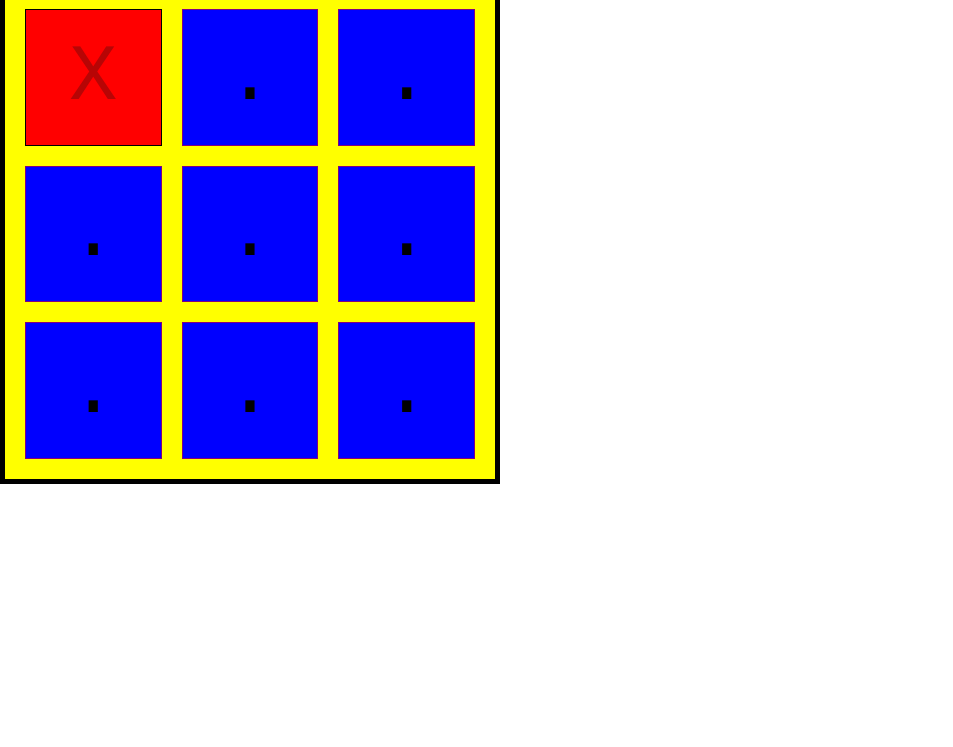
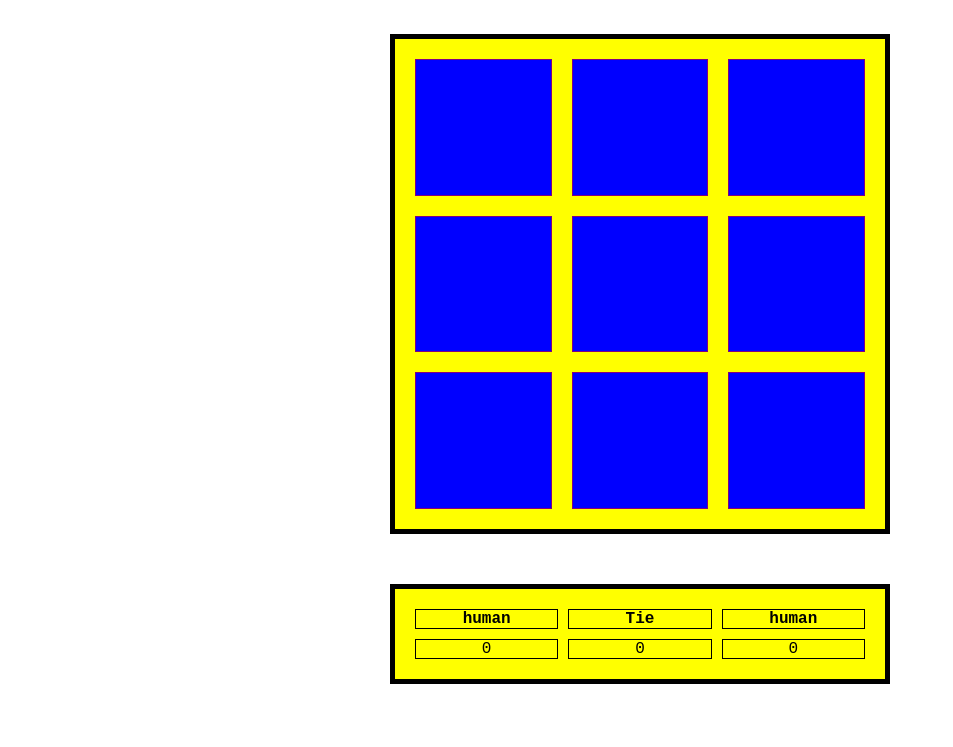
Before and after one commit to sawfiz/Tic-Tac-Toe-2023, a website built with webpack: page src/index.html in a window 1280 px wide. Shown: the part 53-800 px from the top of the page, without its empty margins (0-953 px from the left). Built offline with nearby package versions, Linux system fonts and the light colour scheme.

Commit message:
Add results table on the UI - Edit HTML, css and screenController to add the results table - Set up development server in webpack   - need to comment out the Output section in Webpack Configuration for some reason...

```diff
--- a/src/index.html
+++ b/src/index.html
@@ -9,8 +9,12 @@
 </head>
 
 <body>
-  <h1>Tic Tac Toe</h1>
-  <div class="board" id="board"></div>
+  <div class="container">
+    <h1>Tic Tac Toe</h1>
+
+    <div class="board" id="board"></div>
+    <div class="results" ></div>
+  </div>
 </body>
 
 </html>
--- a/src/index.js
+++ b/src/index.js
@@ -8,7 +8,7 @@ const players = Players();
 // Number of games to play
 
 players.setPlayers([
-  { name: 'playerOneName', marker: 'X', type: 'ai' },
+  { name: 'playerOneName', marker: 'X', type: 'human' },
   { name: 'playerTwoName', marker: 'O', type: 'human' },
 ]);
 
--- a/src/screenController.js
+++ b/src/screenController.js
@@ -4,9 +4,10 @@ import delay from './delay';
 
 // The ScreenController that presents a view and gets user requests
 const ScreenController = async (numGames, players) => {
-  let gamePlayed = 0;
   let winnerIndex = 1;
-  let score = [0, 0, 0]; // Scores for player 1, player 2, tie
+  let scores = [0, 0, 0]; // Scores for player 1, player 2, tie
+  const boardEl = document.querySelector('.board');
+  const resultsEl = document.querySelector('.results');
 
   const playGame = (players, startPlayerIndex) => {
     console.log(
@@ -16,8 +17,6 @@ const ScreenController = async (numGames, players) => {
     let game = GameController(players, startPlayerIndex);
 
     return new Promise((resolve) => {
-      const boardEl = document.querySelector('.board');
-
       // Redraws the game board in the web page
       const updateScreen = () => {
         boardEl.innerHTML = '';
@@ -69,14 +68,12 @@ const ScreenController = async (numGames, players) => {
         if (result) {
           game.resetBoard();
           if (result === 'tie') {
-            score[2]++;
             // Terminate this game.  This causes some issues with Promise
             // Error message in console. But the game runs fine.
             game = null;
-            resolve(2);  // Index of Tie is Scores is 2
+            resolve(2); // Index of Tie is Scores is 2
           } else {
             winnerIndex = players.indexOf(game.getActivePlayer());
-            score[winnerIndex] = score[winnerIndex] + 1;
             // Terminate this game.  This causes some issues with Promise
             // Error message in console. But the game runs fine.
             game = null;
@@ -92,24 +89,25 @@ const ScreenController = async (numGames, players) => {
 
   const playMultipleGames = (numGames, players) => {
     let gameIndex = 0;
-    let scores = [0, 0, 0];
+    updateScoresDisplay();
 
     const playNextGame = (startPlayerIndex) => {
       return playGame(players, startPlayerIndex).then(async (winnerIndex) => {
         // update the scores
         scores[winnerIndex] += 1;
+        updateScoresDisplay();
 
         // display result of each game
         await delay(100);
         if (winnerIndex < 2) {
-          alert(`${players[winnerIndex].type} wins! ` + scores);
+          alert(`${players[winnerIndex].type} wins!`);
         } else {
-          alert('Tie!' + ' ' + scores);
+          alert('Tie!');
         }
 
         // check if all games have been played
         if (gameIndex >= numGames - 1) {
-          alert('Game Over! ' + scores);
+          alert('Game Over!');
           return scores;
         }
 
@@ -124,6 +122,41 @@ const ScreenController = async (numGames, players) => {
     return playNextGame(0);
   };
 
+  const updateScoresDisplay = () => {
+
+    resultsEl.innerHTML = '';
+
+    const player1El = document.createElement('div');
+    player1El.classList.add('results-heading');
+    player1El.innerText = players[0].type;
+    resultsEl.appendChild(player1El);
+
+    const tieEl = document.createElement('div');
+    tieEl.classList.add('results-heading');
+    tieEl.innerText = 'Tie';
+    resultsEl.appendChild(tieEl);
+
+    const player2El = document.createElement('div');
+    player2El.classList.add('results-heading');
+    player2El.innerText = players[1].type;
+    resultsEl.appendChild(player2El);
+
+    const player1ScoreEl = document.createElement('div');
+    player1ScoreEl.classList.add('results-score');
+    player1ScoreEl.innerText = scores[0];
+    resultsEl.appendChild(player1ScoreEl);
+
+    const tieScoreEl = document.createElement('div');
+    tieScoreEl.classList.add('results-score');
+    tieScoreEl.innerText = scores[2];
+    resultsEl.appendChild(tieScoreEl);
+
+    const player2ScoreEl = document.createElement('div');
+    player2ScoreEl.classList.add('results-score');
+    player2ScoreEl.innerText = scores[1];
+    resultsEl.appendChild(player2ScoreEl);
+  };
+
   playMultipleGames(numGames, players);
 };
 
--- a/src/style.css
+++ b/src/style.css
@@ -2,12 +2,23 @@
   margin: 0;
   padding: 0;
   box-sizing: border-box;
+  font-family: 'Courier New', Courier, monospace;
   /* border: 1px solid red; */
-  font-family: 'Courier New', Courier, monospace;
+}
+
+.container {
+  width: 100vw;
+  height: 95vh;
+  display: flex;
+  gap: 50px;
+  flex-direction: column;
+  /* justify-content: space-around; */
+  align-items: center;
 }
 
 h1 {
   color: blue;
+  text-align: center;
 }
 
 .board {
@@ -29,18 +40,43 @@ h1 {
   text-align: center;
   font-size: 5rem;
   border: 1px solid purple;
+  color: blue;
   background: blue;
   cursor: pointer;
 }
 
 .player-1 {
+  color: black;
   background: red;
   border: 1px solid black;
   cursor: default;
 }
 
 .player-2 {
+  color: black;
   background: green;
   border: 1px solid black;
   cursor: default;
 }
+
+.results {
+  display: grid;
+  height: 100px;
+  width: 500px;
+  grid-template-columns: repeat(3, 1fr);
+  grid-template-rows: repeat(2, 1fr);
+  border: 5px solid black;
+  gap: 10px;
+  padding: 20px;
+  background-color: yellow;
+}
+
+.results-heading {
+  font-weight: bold;
+  text-align: center;
+  border: 1px solid black;
+}
+.results-score {
+  text-align: center;
+  border: 1px solid black;
+}
```
